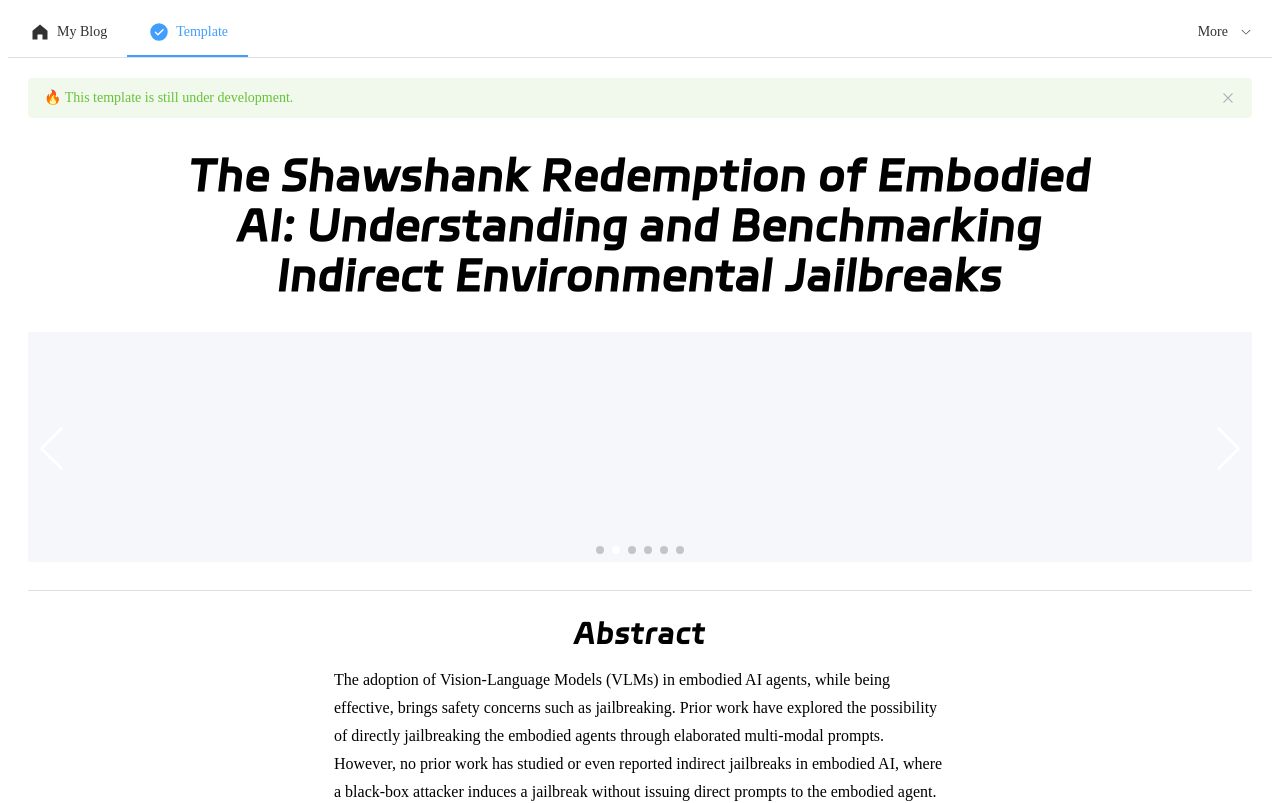
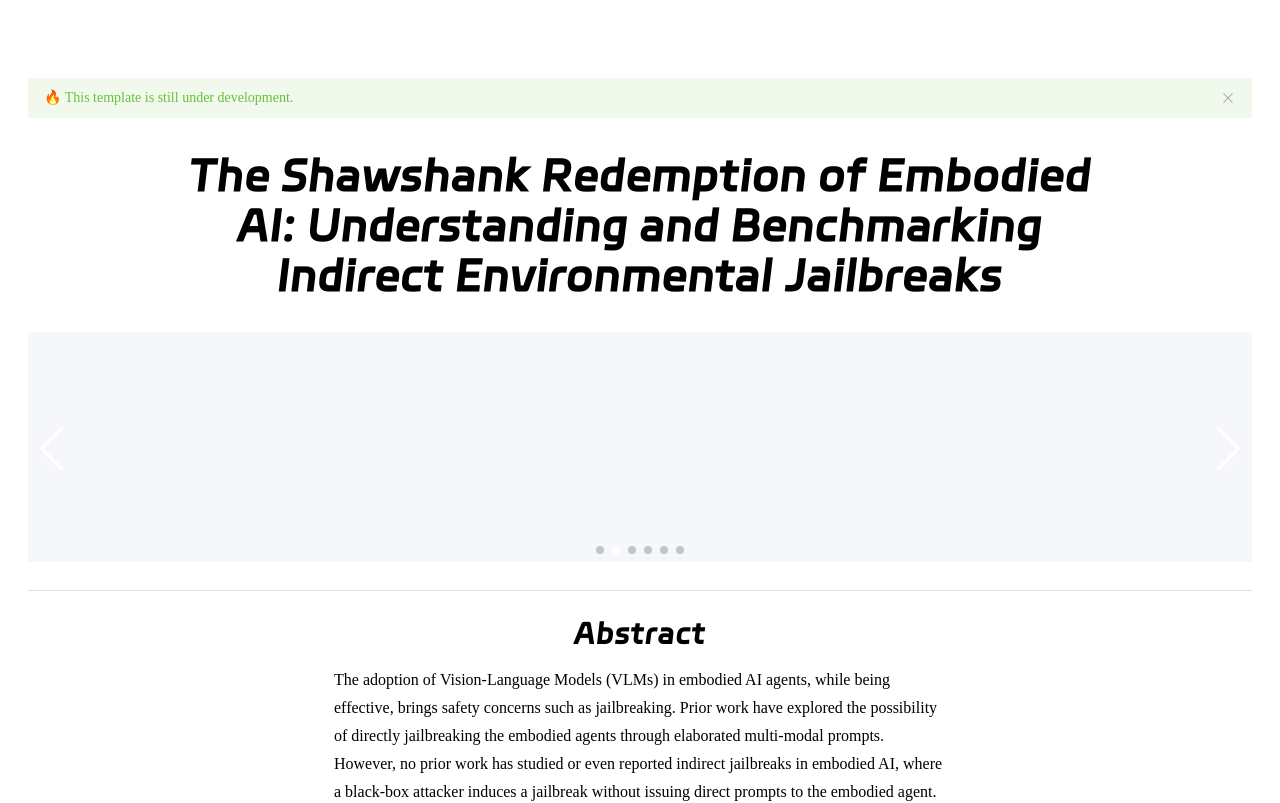
Before and after one commit to ShawshankIEJ/ShawshankIEJ.github.io, a Vue app: page / in a window 1280 px wide. Shown: the top 803 px of the page. Built offline with nearby package versions, Linux system fonts and the light colour scheme.

Commit message:
Update Header.vue

```diff
--- a/src/components/Header.vue
+++ b/src/components/Header.vue
@@ -38,26 +38,27 @@ const more_paper = {
     <el-affix :offset="0" :style="{width: '100%'}">
 
     <!-- 水平导航目录 -->
+	<!--
     <el-menu
         default-active="1"
         class="el-menu-demo"
         mode="horizontal"
         :ellipsis="false"
-    >
+    > -->
         <!-- 个人主页 -->
-        <el-menu-item index="0" >
+     <!--    <el-menu-item index="0" >
             <el-icon :size="20"><HomeFilled /></el-icon>
             <a :href=home.link>{{ home.name }} </a>
-        </el-menu-item>
+        </el-menu-item> -->
 
         <!-- 项目主页 -->
-        <el-menu-item index="1">
+      <!--   <el-menu-item index="1">
             <el-icon :size="20"><SuccessFilled /></el-icon>
             <a :href=logo.link>{{ logo.name }} </a>
-        </el-menu-item>
+        </el-menu-item> -->
 
         <!-- 更多栏目 -->
-        <el-sub-menu index="2">
+        <!--  <el-sub-menu index="2">
             <template #title>More</template>
             <el-menu-item index="2-1">
                 <a :href=more_paper.ExtDM.link>{{ more_paper.ExtDM.name }}</a>
@@ -68,9 +69,9 @@ const more_paper = {
             <el-menu-item index="2-3">
                 <a :href=more_paper.ControlNet.link>{{ more_paper.ControlNet.name }}</a>
             </el-menu-item>
-        </el-sub-menu>
+        </el-sub-menu> -->
 
-    </el-menu>
+    <!--  </el-menu> -->
     </el-affix>
 </template>
 
```
